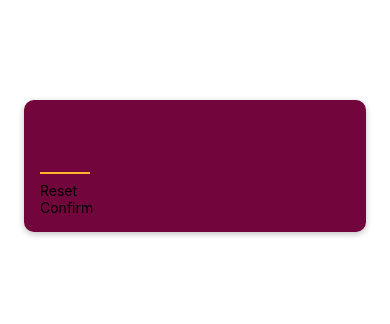
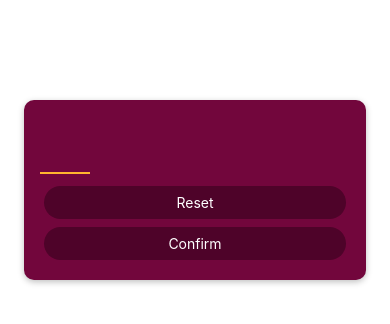
Before and after one commit to Gujejiani/react-native-minigGAme, a React Native app: screen / in a window 390 px wide. Shown: the top 324 px of the page. Built offline with nearby package versions, Linux system fonts and the light colour scheme.

Commit message:
custom button created

```diff
--- a/components/PrimaryButton.js
+++ b/components/PrimaryButton.js
@@ -1,8 +1,11 @@
-import { Pressable, Text, View } from "react-native"
+import { Pressable, Text, View, StyleSheet} from "react-native"
 
 
 function PrimaryButton(props){
-   return <View><Text>{props.children}</Text></View>
+   function pressHandler(){
+      console.log('pressed')
+   }
+   return <View style={styles.buttonOuterContainer} ><Pressable style={({pressed})=> pressed? [styles.buttonInnerContainer, styles.pressed]: styles.buttonInnerContainer} android_ripple={{color: '#270215'}} onPress={pressHandler}><Text style={styles.buttonText} >{props.children}</Text></Pressable></View>
 }
 
 
@@ -10,4 +13,30 @@ function PrimaryButton(props){
 
 
 
+
+
 export default PrimaryButton
+
+const styles = StyleSheet.create({
+      buttonOuterContainer: {
+
+
+         overflow: 'hidden'
+      },
+      buttonInnerContainer: {
+         backgroundColor: '#4e0329',
+         paddingVertical: 8,
+         paddingHorizontal: 16,
+         elevation: 2,
+         borderRadius: 28,
+         margin: 4,
+      },
+      buttonText: {
+         color: 'white',
+         textAlign: 'center'
+      },
+      pressed: {
+         opacity: 0.75
+      }
+
+})
```
